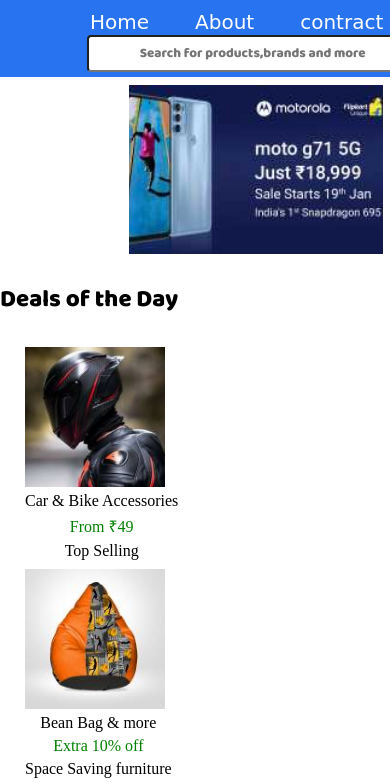
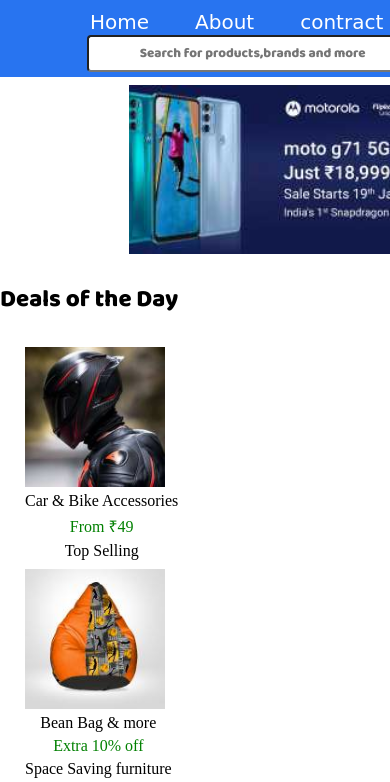
Before and after one commit to debjitpurohit/ecommerce-flipkart-clone, a plain HTML site: page index.html in a window 390 px wide. Shown: the part 43-825 px from the top of the page. Drawn offline with Linux system fonts and the light colour scheme; a web font is replaced by a local one.

Commit message:
Update responsive.css

```diff
--- a/responsive.css
+++ b/responsive.css
@@ -28,7 +28,7 @@
     }
     .slider{
         height: 20vh;
-        width: 65vw;
+/*         width: 65vw; */
         justify-content: center;
     }
     .card-item img{
```
